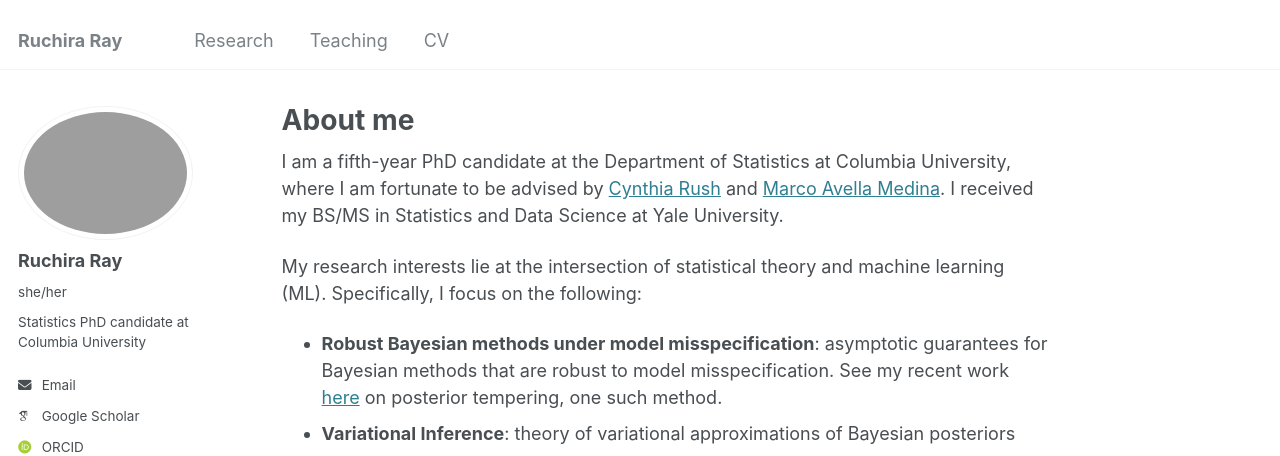
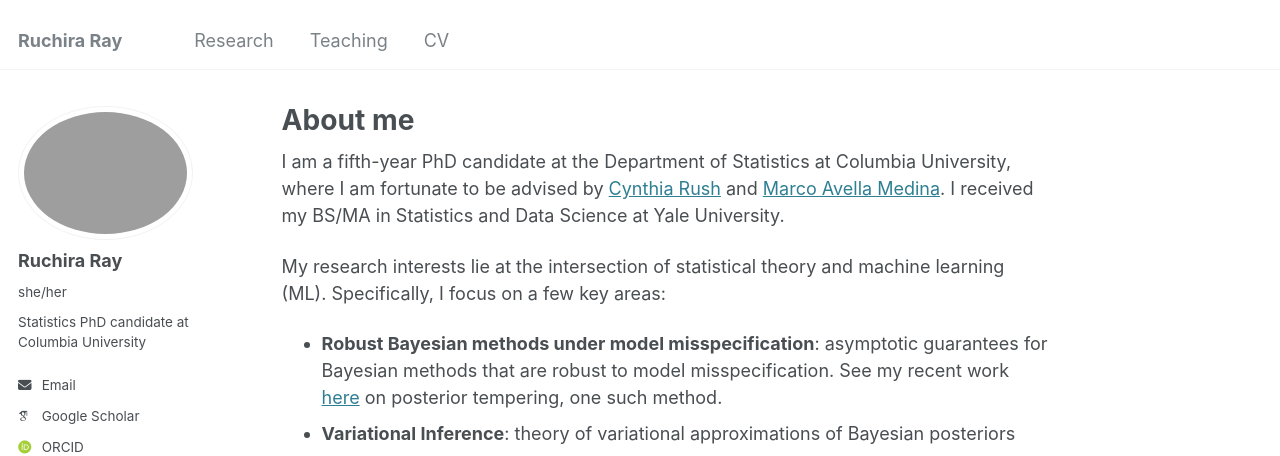
Before and after one commit to rray123/rray123.github.io, a Jekyll site: the page built from _pages/about.md, in a window 1280 px wide. Shown: the top 456 px of the page. Built offline with Jekyll 4.4.1, drawn with Linux system fonts in a browser that asks for light colours; some web fonts are replaced.

Commit message:
Update about.md

```diff
--- a/_pages/about.md
+++ b/_pages/about.md
@@ -7,9 +7,9 @@ redirect_from:
   - /about.html
 ---
 
-I am a fifth-year PhD candidate at the Department of Statistics at Columbia University, where I am fortunate to be advised by [Cynthia Rush](https://www.columbia.edu/~cgr2130/) and [Marco Avella Medina](https://sites.google.com/site/marcoavellamedina/home?authuser=1). I received my BS/MS in Statistics and Data Science at Yale University.
+I am a fifth-year PhD candidate at the Department of Statistics at Columbia University, where I am fortunate to be advised by [Cynthia Rush](https://www.columbia.edu/~cgr2130/) and [Marco Avella Medina](https://sites.google.com/site/marcoavellamedina/home?authuser=1). I received my BS/MA in Statistics and Data Science at Yale University.
 
-My research interests lie at the intersection of statistical theory and machine learning (ML). Specifically, I focus on the following:
+My research interests lie at the intersection of statistical theory and machine learning (ML). Specifically, I focus on a few key areas:
 * **Robust Bayesian methods under model misspecification**: asymptotic guarantees for Bayesian methods that are robust to model misspecification. See my recent work [here](https://arxiv.org/pdf/2310.07900) on posterior tempering, one such method.
 * **Variational Inference**: theory of variational approximations of Bayesian posteriors
 * **Differential Privacy (DP)**: DP optimization, privacy-preserving analysis of heterogeneous data, design of DP sampling algorithms
```
